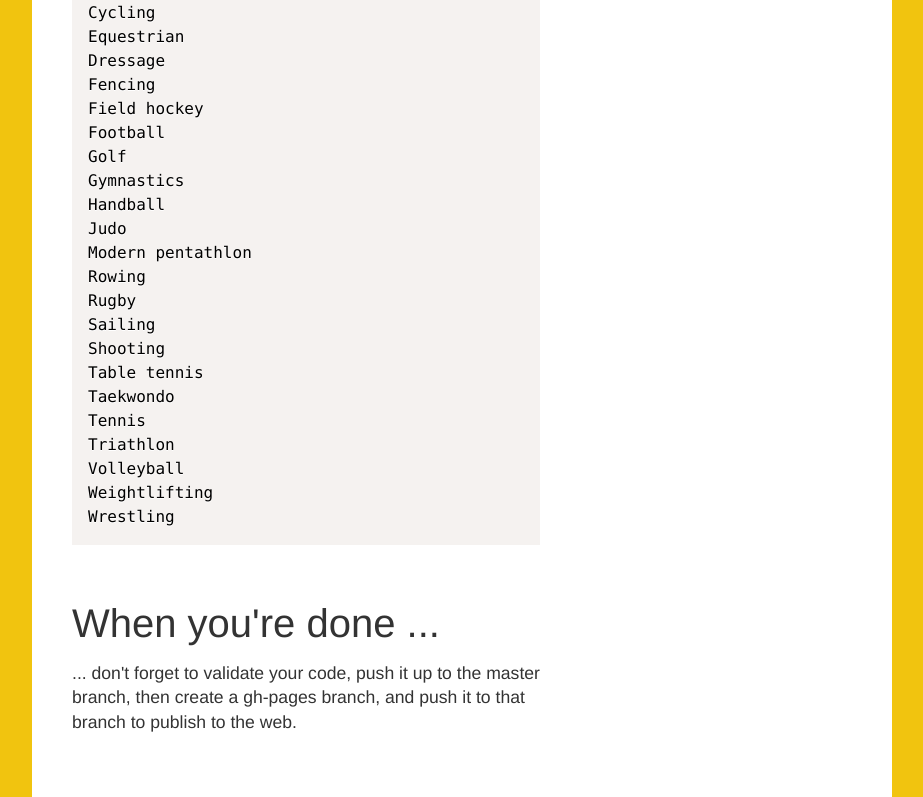
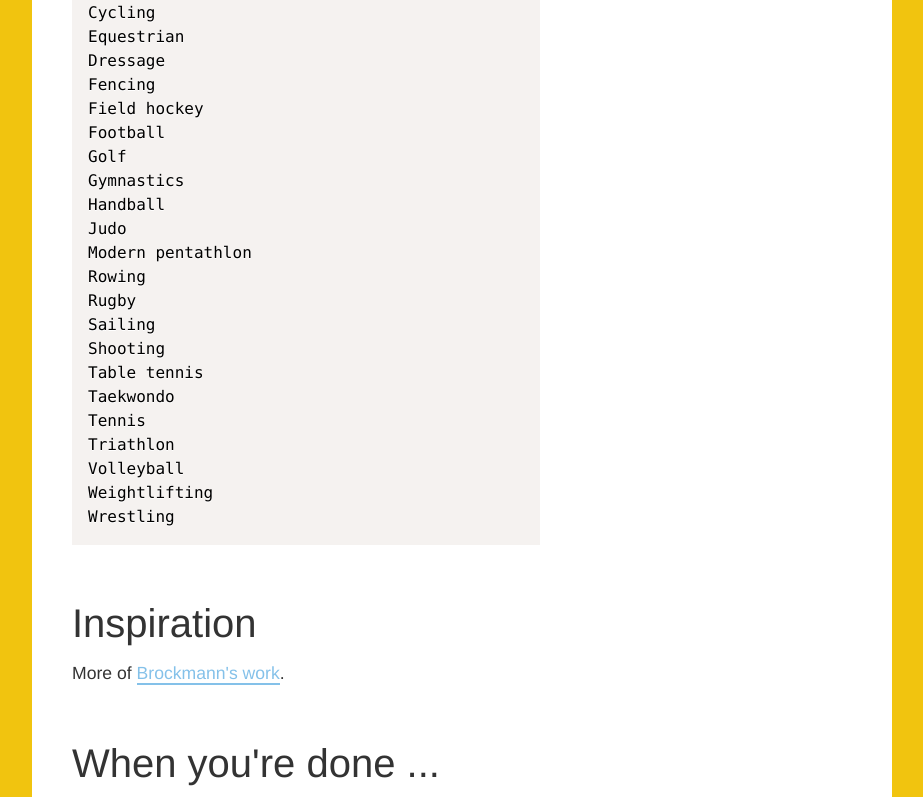
Before and after one commit to msch-j360/msch-j360.github.io, a plain HTML site: page index.html in a window 1280 px wide. Shown: the part 11203-12000 px from the top of the page, without its empty margins (178-1101 px from the left). Drawn offline with Linux system fonts and the light colour scheme.

Commit message:
inspiration

```diff
--- a/index.html
+++ b/index.html
@@ -164,8 +164,13 @@ Volleyball
 Weightlifting
 Wrestling</code></pre>
 
+    <h3>Inspiration</h3>
+    <p>More of <a href="https://www.pinterest.com/fathersedition/josef-m%C3%BCller-brockmann/">Brockmann's work</a>.</p>
+
     <h3>When you're done ...</h3>
     <p>... don't forget to validate your code, push it up to the master branch, then create a gh-pages branch, and push it to that branch to publish to the web.</p>
+
+    <p>I'd also recommend adding Skeleton to your portfolio site, to more easily design, code and keep that site organized.</p>
 
     </div>
   </div> <!-- end container -->
```
